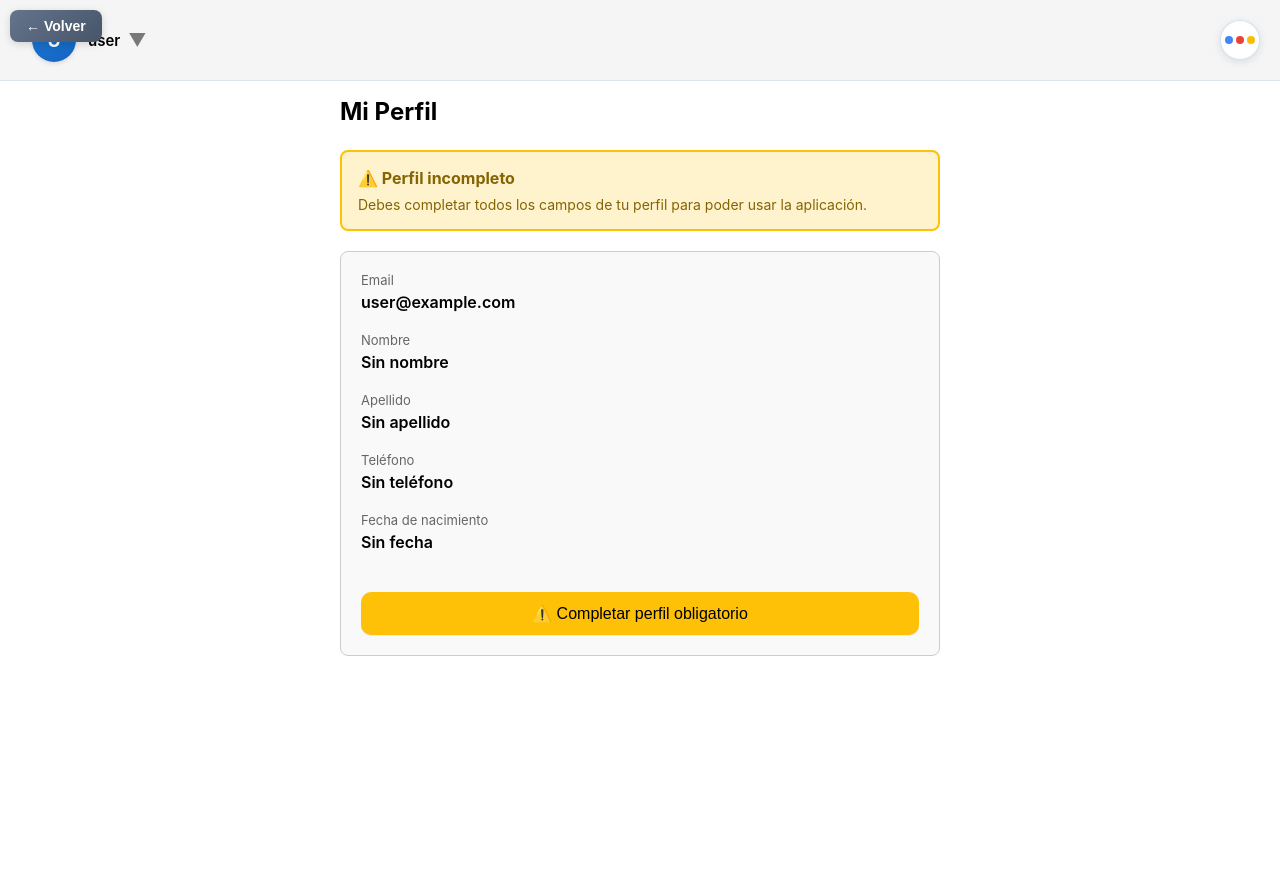
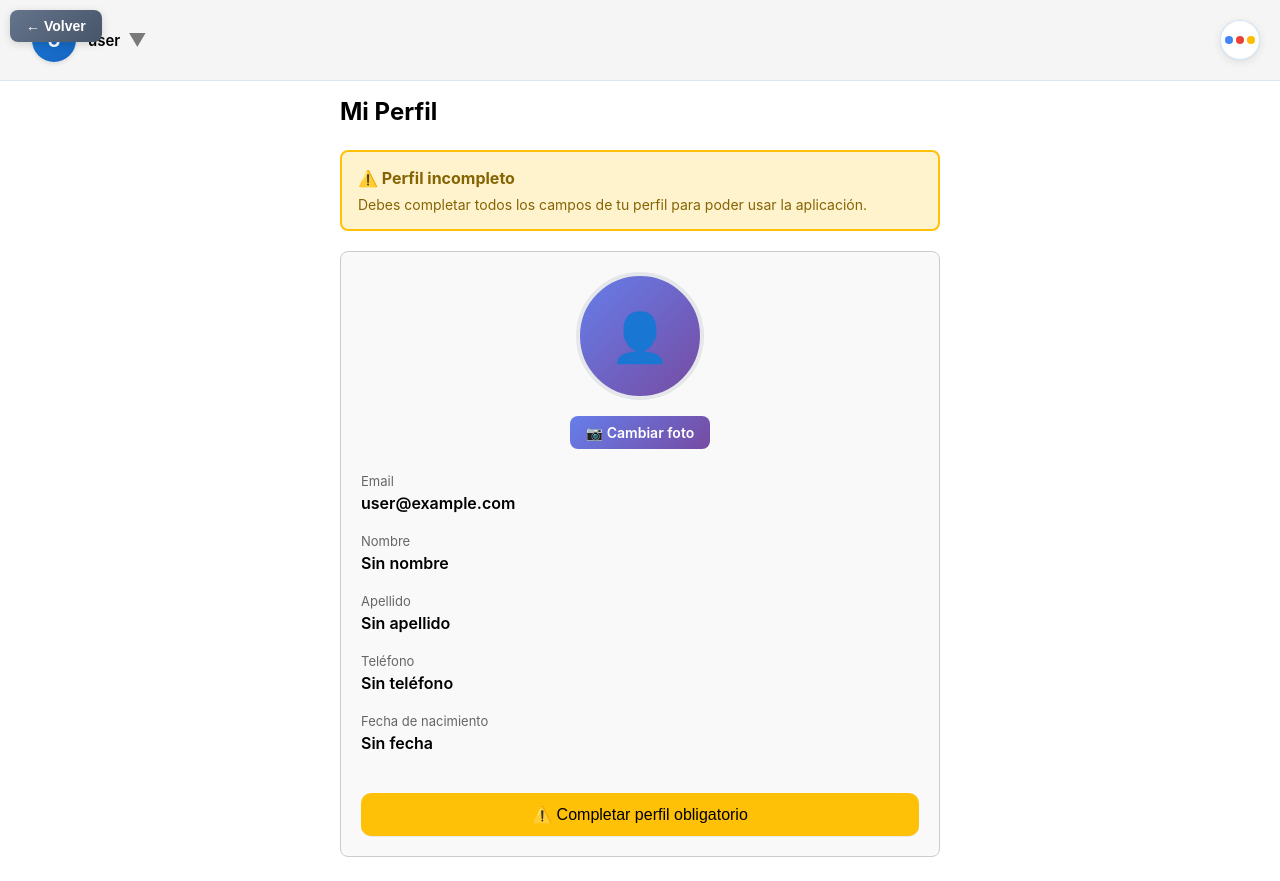
Before and after one commit to tatoina/sociedad-tpv, a React (Create React App) app: page /perfil in a window 1280 px wide. Built offline with nearby package versions, Linux system fonts and the light colour scheme; no server answers; the database is empty; sample sign-in values are in the browser's storage.

Commit message:
Añadir funcionalidad completa de foto de perfil: subir, mostrar y eliminar

```diff
--- a/src/pages/Perfil.jsx
+++ b/src/pages/Perfil.jsx
@@ -1,6 +1,6 @@
 // src/pages/Perfil.jsx
 import React, { useState, useEffect } from "react";
-import { updateUserProfile } from "../firebase";
+import { updateUserProfile, uploadUserPhoto, deleteUserPhoto } from "../firebase";
 import { useNavigate } from "react-router-dom";
 
 const BackButton = ({ onClick }) => (
@@ -47,6 +47,7 @@ export default function Perfil({ user, profile, onProfileUpdate }) {
     birthDate: ""
   });
   const [loading, setLoading] = useState(false);
+  const [uploadingPhoto, setUploadingPhoto] = useState(false);
   const nav = useNavigate();
 
   const handleBackButton = () => {
@@ -108,6 +109,57 @@ export default function Perfil({ user, profile, onProfileUpdate }) {
     setEditing(false);
   };
 
+  const handlePhotoChange = async (e) => {
+    const file = e.target.files?.[0];
+    if (!file) return;
+
+    // Validar tamaño (máximo 5MB)
+    if (file.size > 5 * 1024 * 1024) {
+      alert("La imagen no puede superar los 5MB");
+      return;
+    }
+
+    // Validar tipo
+    if (!file.type.startsWith('image/')) {
+      alert("Solo se permiten archivos de imagen");
+      return;
+    }
+
+    setUploadingPhoto(true);
+    try {
+      await uploadUserPhoto(user.uid, file);
+      alert("Foto actualizada correctamente");
+      if (onProfileUpdate) {
+        onProfileUpdate();
+      }
+    } catch (err) {
+      console.error("Error subiendo foto:", err);
+      alert("Error al subir la foto: " + (err.message || err));
+    } finally {
+      setUploadingPhoto(false);
+    }
+  };
+
+  const handleDeletePhoto = async () => {
+    if (!window.confirm("¿Estás seguro de que quieres eliminar tu foto de perfil?")) {
+      return;
+    }
+
+    setUploadingPhoto(true);
+    try {
+      await deleteUserPhoto(user.uid);
+      alert("Foto eliminada correctamente");
+      if (onProfileUpdate) {
+        onProfileUpdate();
+      }
+    } catch (err) {
+      console.error("Error eliminando foto:", err);
+      alert("Error al eliminar la foto: " + (err.message || err));
+    } finally {
+      setUploadingPhoto(false);
+    }
+  };
+
   // Verificar si el perfil está incompleto
   const isIncomplete = !profile?.name || !profile?.lastName || !profile?.phone || !profile?.birthDate;
 
@@ -136,6 +188,76 @@ export default function Perfil({ user, profile, onProfileUpdate }) {
 
       {!editing ? (
         <div className="card" style={{ padding: 20 }}>
+          {/* Foto de perfil */}
+          <div style={{ marginBottom: 24, textAlign: 'center' }}>
+            <div style={{
+              width: 120,
+              height: 120,
+              borderRadius: '50%',
+              overflow: 'hidden',
+              margin: '0 auto 16px',
+              background: profile?.photoURL ? 'transparent' : 'linear-gradient(135deg, #667eea 0%, #764ba2 100%)',
+              display: 'flex',
+              alignItems: 'center',
+              justifyContent: 'center',
+              border: '4px solid #e5e7eb'
+            }}>
+              {profile?.photoURL ? (
+                <img
+                  src={profile.photoURL}
+                  alt="Foto de perfil"
+                  style={{ width: '100%', height: '100%', objectFit: 'cover' }}
+                />
+              ) : (
+                <span style={{ fontSize: 48, color: '#fff' }}>
+                  {profile?.name?.charAt(0)?.toUpperCase() || '👤'}
+                </span>
+              )}
+            </div>
+
+            <div style={{ display: 'flex', gap: 8, justifyContent: 'center', flexWrap: 'wrap' }}>
+              <label style={{
+                padding: '8px 16px',
+                background: 'linear-gradient(135deg, #667eea 0%, #764ba2 100%)',
+                color: '#fff',
+                borderRadius: 8,
+                cursor: uploadingPhoto ? 'not-allowed' : 'pointer',
+                fontSize: 14,
+                fontWeight: 600,
+                opacity: uploadingPhoto ? 0.6 : 1
+              }}>
+                {uploadingPhoto ? '⏳ Subiendo...' : '📷 Cambiar foto'}
+                <input
+                  type="file"
+                  accept="image/*"
+                  onChange={handlePhotoChange}
+                  disabled={uploadingPhoto}
+                  style={{ display: 'none' }}
+                />
+              </label>
+
+              {profile?.photoURL && (
+                <button
+                  onClick={handleDeletePhoto}
+                  disabled={uploadingPhoto}
+                  style={{
+                    padding: '8px 16px',
+                    background: '#ef4444',
+                    color: '#fff',
+                    border: 'none',
+                    borderRadius: 8,
+                    cursor: uploadingPhoto ? 'not-allowed' : 'pointer',
+                    fontSize: 14,
+                    fontWeight: 600,
+                    opacity: uploadingPhoto ? 0.6 : 1
+                  }}
+                >
+                  🗑️ Eliminar
+                </button>
+              )}
+            </div>
+          </div>
+
           <div style={{ marginBottom: 20 }}>
             <div style={{ fontSize: 13, color: "#666", marginBottom: 4 }}>Email</div>
             <div style={{ fontSize: 16, fontWeight: 600 }}>{user?.email}</div>
```
